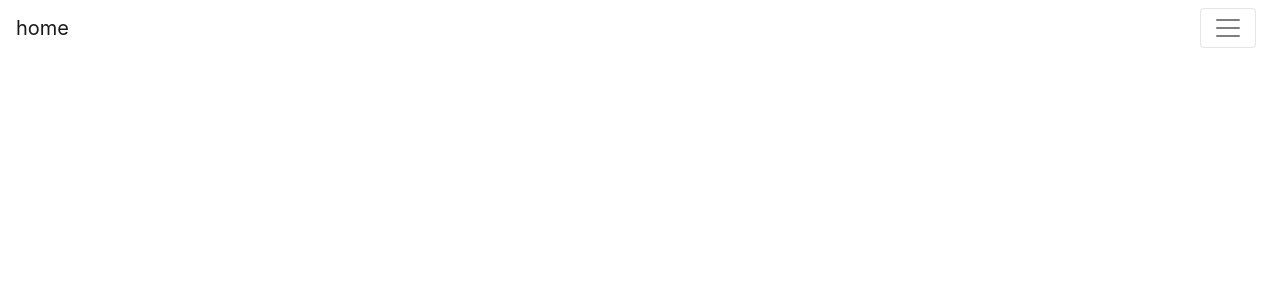
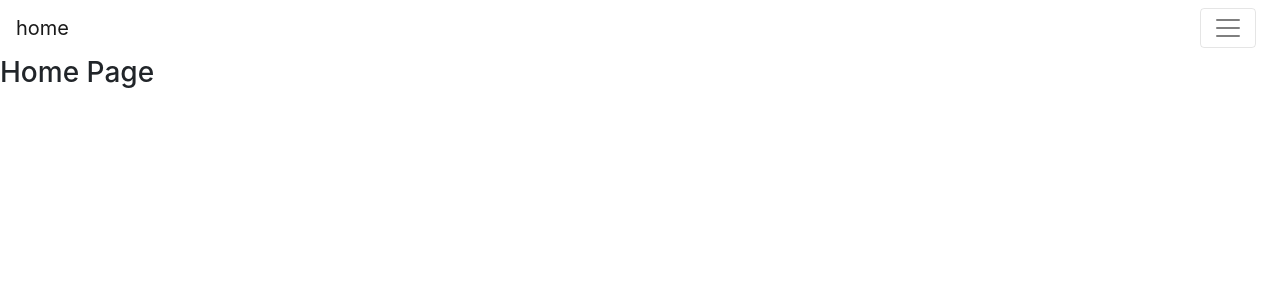
Before and after one commit to rvilarettuma/table-of-tables, a React (Create React App) app: page / in a window 1280 px wide. Shown: the top 300 px of the page. Built offline with nearby package versions, Linux system fonts and the light colour scheme.

Commit message:
implemented navigation structure

```diff
--- a/src/App.js
+++ b/src/App.js
@@ -1,13 +1,32 @@
 import React, { Component } from 'react';
 import Navigator from './Margins/Navigator';
+import Application from './Application/Application';
 
 export default class App extends Component {
+
+  constructor(props) {
+    super(props);
+    this.pages = [
+      { title: 'Table of Tables', page: ''},
+      { title: 'About', page: 'about'},
+      { title: 'Home', page: 'home'}
+    ];
+    this.state = {
+      current_page: this.pages[0].page
+    };
+    this.setAppPage = this.setAppPage.bind(this);
+  }
 
   render() {
     return (
       <div>
-        <Navigator/>
+        <Navigator pages={this.pages} setAppPage ={this.setAppPage}/>
+        <Application page={this.state.current_page}/>
       </div>
     );
   }
+
+  setAppPage(page) {
+    this.setState({current_page: page});
+  }
 }
--- /dev/null
+++ b/src/Application/About/About.js
@@ -0,0 +1,18 @@
+import React, { Component } from 'react';
+import { Card, CardImg, CardBody, CardTitle, CardSubtitle } from 'reactstrap';
+import rvtImage from "./Images/rvt.png";
+
+export default class About extends Component {
+
+  render() {
+    return (
+      <Card>
+        <CardBody>
+          <CardImg top width="100%" src={rvtImage} alt="Richard Vilaret-Tuma Portrait" />
+          <CardTitle tag="h3" className="text-center">Richard Vilaret-Tuma</CardTitle>
+          <CardSubtitle className="text-center">Primary Developer</CardSubtitle>
+        </CardBody>
+      </Card>
+    );
+  }
+}
--- /dev/null
+++ b/src/Application/Application.js
@@ -0,0 +1,26 @@
+import React, { Component } from 'react';
+import About from './About/About';
+import Home from './Home/Home';
+
+export default class Application extends Component {
+
+  render() {
+    let pageToRender = this.props.page;
+    return (
+      <div>
+        {this.createApplicationPage(pageToRender)}
+      </div>
+    );
+  }
+
+  createApplicationPage(pageToRender) {
+    switch (pageToRender) {
+      case 'about':
+        return <About/>;
+      // case 'settings':
+      //   return <Settings/>
+      default:
+        return <Home/>;
+    }
+  }
+}
--- /dev/null
+++ b/src/Application/Home/Home.js
@@ -0,0 +1,10 @@
+import React, {Component} from 'react';
+
+export default class Home extends Component {
+
+  render() {
+    return (
+      <h3>Home Page</h3>
+    );
+  }
+}
--- a/src/Margins/Navigator.js
+++ b/src/Margins/Navigator.js
@@ -20,7 +20,7 @@ export default class Navigator extends Component {
           <Collapse isOpen={!this.state.collapsed} navbar>
             <Nav navbar>
               <NavItem>
-                <NavLink>About</NavLink>
+                <NavLink onClick={()=>this.props.setAppPage('about')}>About</NavLink>
               </NavItem>
               <NavItem>
                 <NavLink href="https://github.com/rvilarettuma/table-of-tables">GitHub</NavLink>
```
Also changed, not shown: src/Application/About/Images/rvt.png (added).
